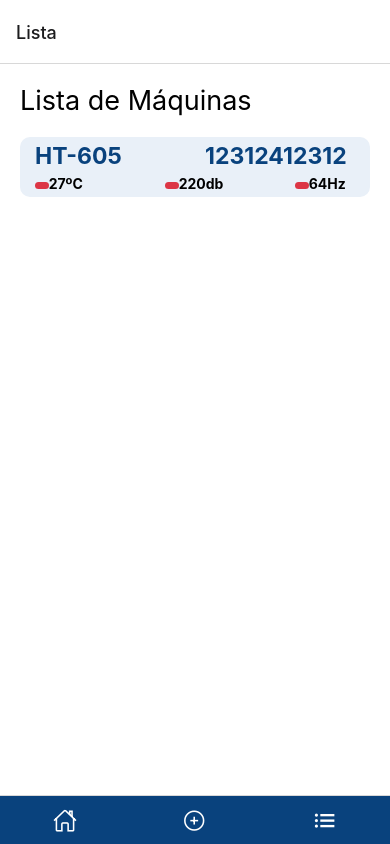
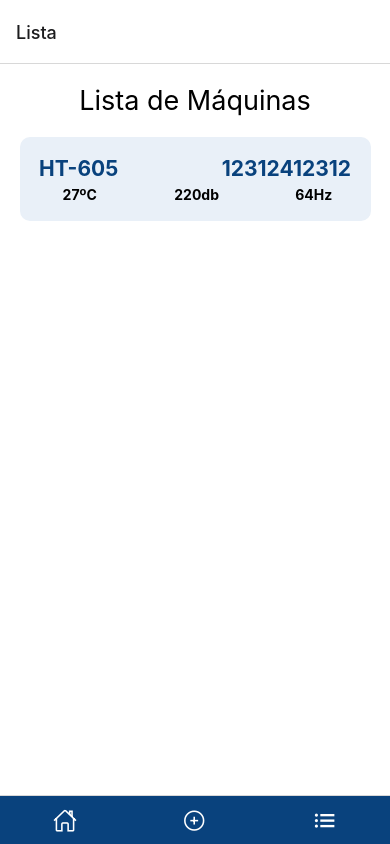
Before and after one commit to GRUPO-2-PI-SENAC/VisuData_React-Native, a React Native app: screen /Lista in a window 390 px wide. Built offline with nearby package versions, Linux system fonts and the light colour scheme.

Commit message:
responsividade da tela de lista de maquina

```diff
--- a/src/pages/enterprise/home.js
+++ b/src/pages/enterprise/home.js
@@ -1,6 +1,6 @@
 import React from 'react';
 import { StyleSheet, Text, View, TouchableOpacity, Button, Dimensions } from 'react-native';
-import 'bootstrap/dist/css/bootstrap.min.css';
+// import 'bootstrap/dist/css/bootstrap.min.css';
 
 const screenWidth = Dimensions.get('window').width;
 const screenHeight = Dimensions.get('window').height;
--- a/src/pages/machine/listaMachine.js
+++ b/src/pages/machine/listaMachine.js
@@ -1,4 +1,5 @@
-import { StyleSheet, Text, View, Dimensions } from 'react-native';
+
+import { StyleSheet, Text, View, Dimensions, TouchableOpacity } from 'react-native';
 
 // import 'bootstrap/dist/css/bootstrap.min.css';
 
@@ -28,17 +29,17 @@ function Status(){
 function Cell(props){
 
     return(
-        <View style={styles.cell}>
+    <TouchableOpacity style={styles.buttonCell}>
         <View style={styles.row}>
-                <Text style={styles.textCellTop}>{props.modelo}</Text>
-                <Text style={styles.textCellTop}>{props.serie}</Text>
+            <Text style={styles.textCellTopMod}>{props.modelo}</Text>
+            <Text style={styles.textCellTopSerie}>{props.serie}</Text>
         </View>
         <View style={styles.row}>
             <Text style={styles.textCellBottom}><Status/>{props.temperatura}</Text>
             <Text style={styles.textCellBottom}><Status/>{props.ruido}</Text>
             <Text style={styles.textCellBottom}><Status/>{props.vibracao}</Text>
         </View>
-        </View>
+    </TouchableOpacity>
     );
 }
 
@@ -46,7 +47,13 @@ export default function ListMachine() {
     return (
         <View style={styles.container}>
             <Header titulo="Lista de Máquinas"/>
-            <Cell modelo={modelo} serie={serie} temperatura={temperatura} ruido={ruido} vibracao={vibracao} />
+
+            <Cell style={styles.buttonCell}
+            modelo={modelo}
+            serie={serie}
+            temperatura={temperatura}
+            ruido={ruido}
+            vibracao={vibracao} />
         </View>
     );
 }
@@ -56,10 +63,14 @@ const screenHeight = Dimensions.get('window').height;
 
 const styles = StyleSheet.create({
     container: {
-    flex: 1,
+        width: screenWidth,
+        height: screenHeight,
         backgroundColor: '#fff',
-    flexGrow: 1,
+        alignItems: 'center',
+        flex:1,
+
     },
+
     header: {
         padding: 20,
         alignItems: 'left',
@@ -68,34 +79,42 @@ const styles = StyleSheet.create({
     textHeader: {
         fontSize: 27,
     },
-    cell: {
-        alignItems: 'center',
+
+    buttonCell: {
+        // flex: 0.15,
+        height: screenHeight * 0.1,
+        width: screenWidth * 0.9,
         backgroundColor: '#E9F0F8',
-        marginRight: 20,
-        marginLeft: 20,
         borderRadius: 10,
-        padding: 5,
+        justifyContent: 'center',
+
     },
-    textCellTop: {
-        left: 0,
-        right: 0,
-        marginHorizontal: 10,
-        fontSize: 23,
-        width: 150,
+
+    textCellTopMod: {
+        // marginHorizontal: 8,
+        fontSize: 21,
+        width: screenWidth * 0.4,
         color: '#09427D',
         fontWeight: 'bold',
+        textAlign: 'left',
+    },
+    textCellTopSerie: {
+        // marginHorizontal: 10,
+        fontSize: 21,
+        width: screenWidth * 0.4,
+        color: '#09427D',
+        fontWeight: 'bold',
+        textAlign: 'right',
     },
     textCellBottom: {
-        left: 0,
-        right: 0,
         marginTop: 5,
-        marginHorizontal: 35,
         fontWeight: 'bold',
-        width: 60,
-
+        width: screenWidth * 0.3,
+        textAlign: 'center',
     },
     row: {
         flexDirection: 'row',
+        justifyContent: 'center',
 
     },
     status: {
@@ -105,5 +124,7 @@ const styles = StyleSheet.create({
         borderRadius: 50,
         fontSize: 10,
 
-    }
+    },
+
+
 });
```
Also changed, not shown: src/pages/machine/addMachine.js (+5 -6 lines), src/pages/machine/infoMachine.js (added, +16 -0 lines), src/routes/index.js (+2 -8 lines). Lines whose indentation alone changed are shown as unchanged.
